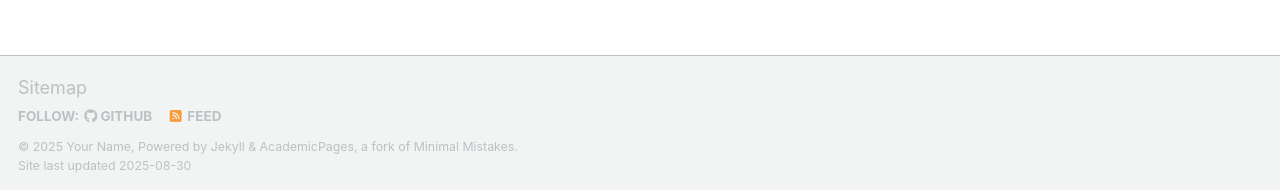
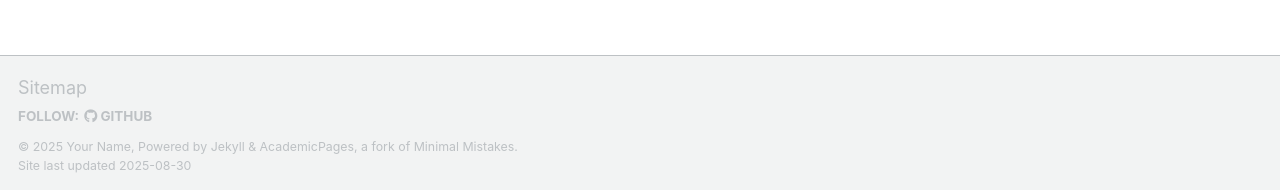
Before and after one commit to djojoduc/djojoduc_website, a Jekyll site: the page built from _pages/about.md, in a window 1280 px wide and 900 px high, scrolled down 2880 px. Shown: the part 707-897 px from the top of the window. Built offline with Jekyll 4.4.1, drawn with Linux system fonts in a browser that asks for light colours; some web fonts are replaced; a script that is not in the unit is left out.

Commit message:
Update footer.html

```diff
--- a/_includes/footer.html
+++ b/_includes/footer.html
@@ -13,7 +13,7 @@
       <li><a href="http://bitbucket.org/{{ site.author.bitbucket }}"><i class="fab fa-bitbucket" aria-hidden="true"></i> Bitbucket</a></li>
     {% endif %}
     {% if site.atom_feed.hide != true %}
-    <li><a href="{% if site.atom_feed.path %}{{ site.atom_feed.path }}{% else %}{{ base_path }}/feed.xml{% endif %}"><i class="fa fa-fw fa-rss-square" aria-hidden="true"></i> {{ site.data.ui-text[site.locale].feed_label | default: "Feed" }}</a></li>
+    <li><a hidden href="{% if site.atom_feed.path %}{{ site.atom_feed.path }}{% else %}{{ base_path }}/feed.xml{% endif %}"><i class="fa fa-fw fa-rss-square" aria-hidden="true"></i> {{ site.data.ui-text[site.locale].feed_label | default: "Feed" }}</a></li>
     {% endif %}
   </ul>
 </div>
```
